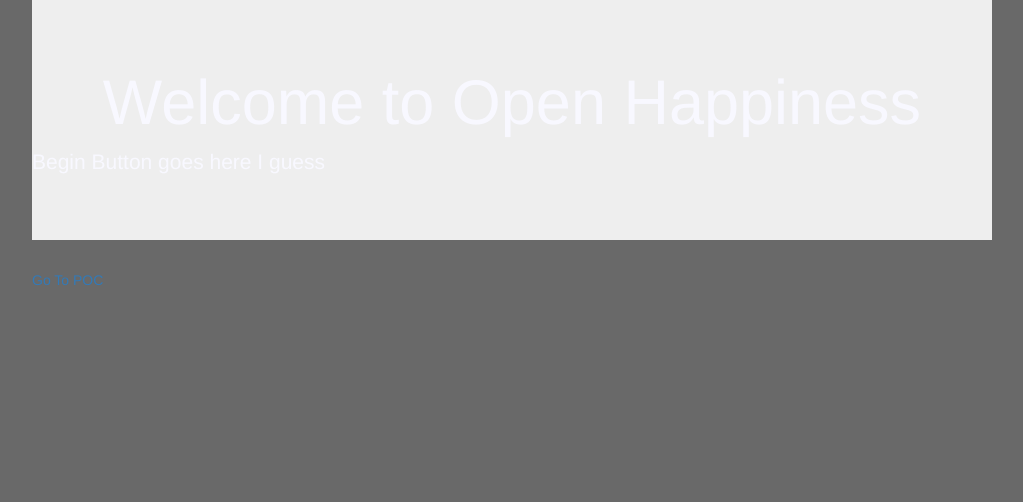
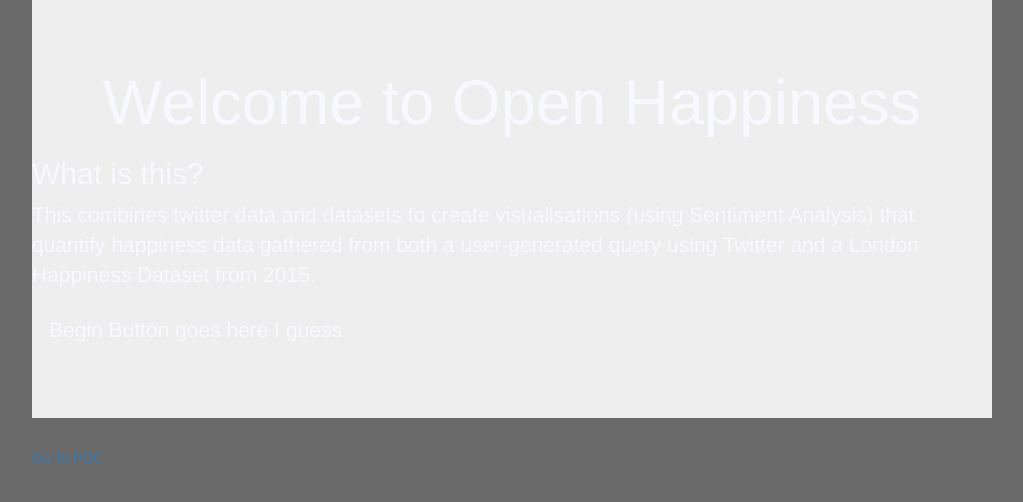
Before and after one commit to gideonb234/openhappiness, a Django app: page /index in a window 1280 px wide. Shown: the part 20-522 px from the top of the page, without its empty margins (128-1151 px from the left). Run offline with Django 3.2, Linux system fonts and the light colour scheme; some libraries are stand-ins or nearby versions.

Commit message:
Index page++

```diff
--- a/templates/datatwitter/index.html
+++ b/templates/datatwitter/index.html
@@ -2,6 +2,9 @@
 {% block content %}
     <div class="jumbotron" id="title">
         <h1>Welcome to Open Happiness</h1>
-        <p>Begin Button goes here I guess</p>
+        <h2>What is this?</h2>
+        <p>This combines twitter data and datasets to create visualisations (using Sentiment Analysis) that quantify happiness data gathered from both a user-generated query
+            using Twitter and a London Happiness Dataset from 2015.</p>
+        <p class="btn btn-lg">Begin Button goes here I guess</p>
     </div>
 {% endblock %}
```
